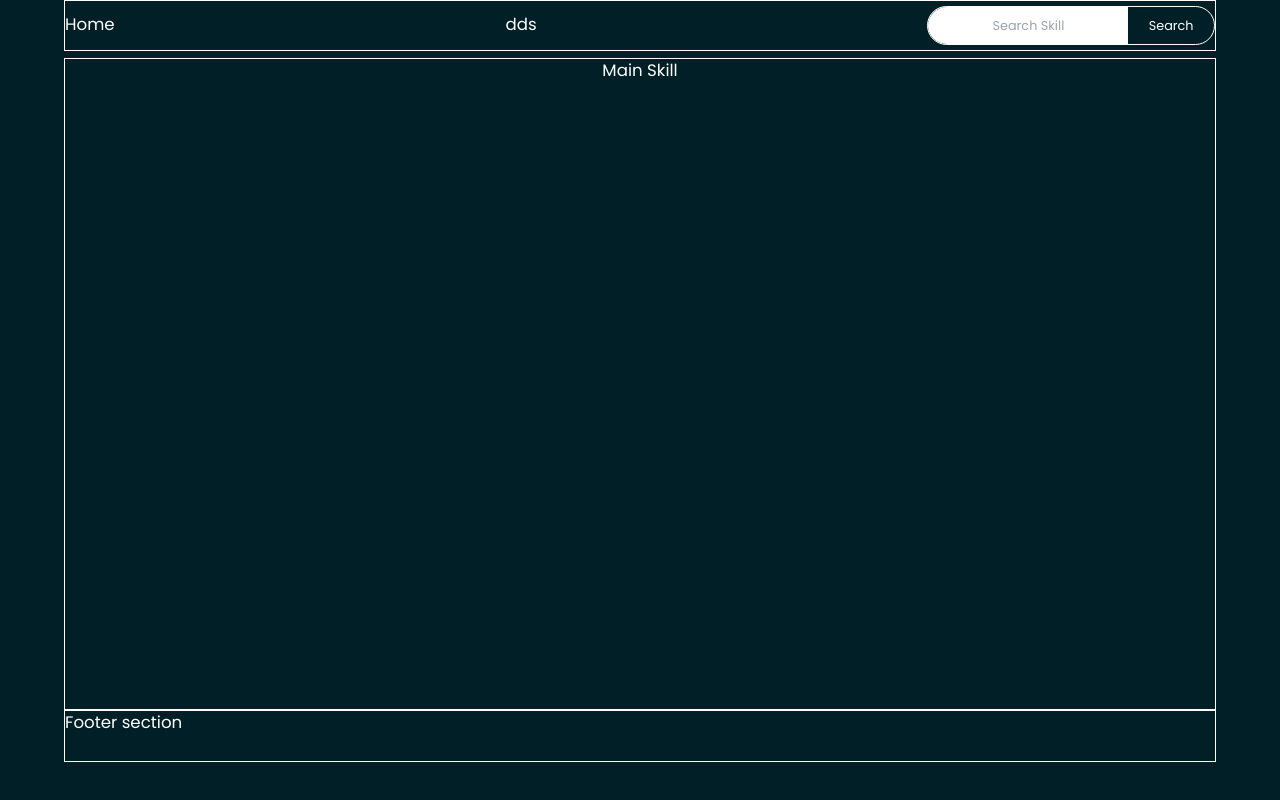
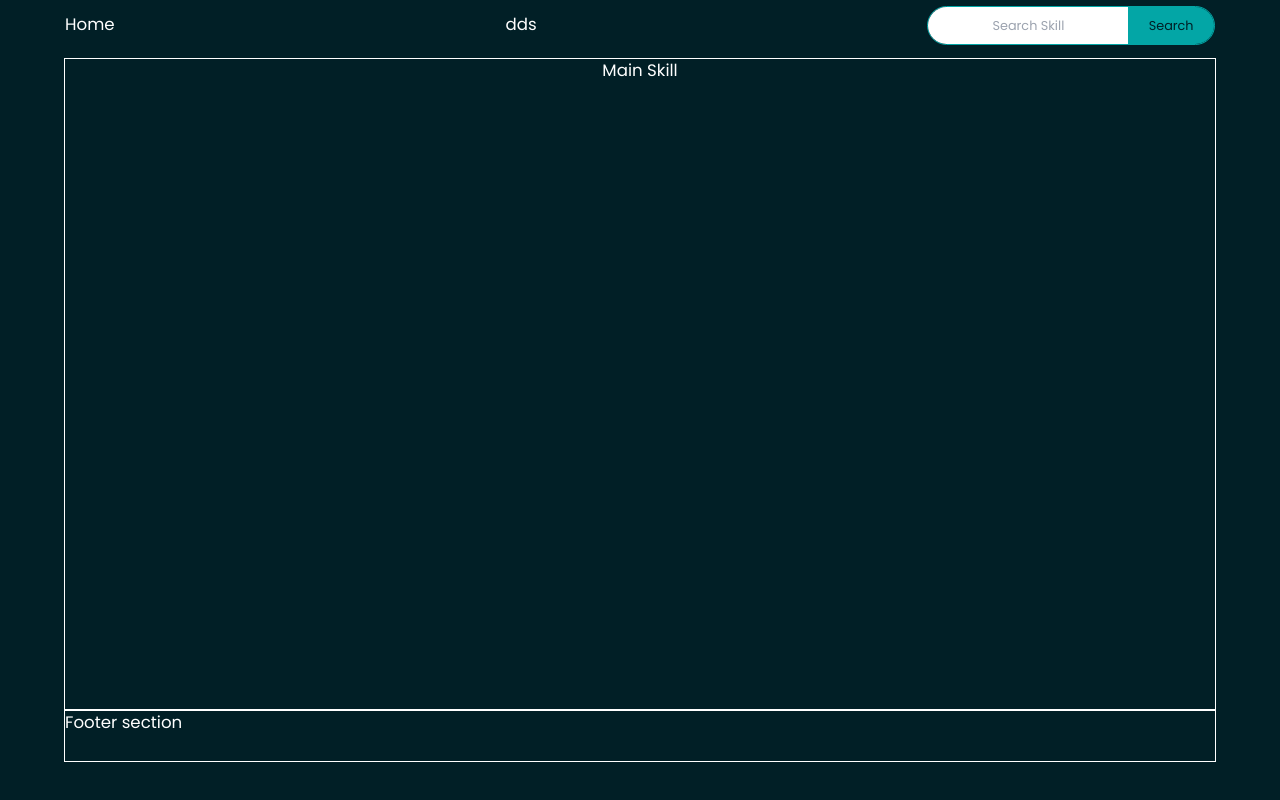
Before and after one commit to MokuaEnock/moku, a React (Create React App) app: page /skills in a window 1280 px wide. Built offline with nearby package versions, Linux system fonts and the light colour scheme.

Commit message:
style home button in skills header

```diff
--- a/src/components/skills/mainskill.css
+++ b/src/components/skills/mainskill.css
@@ -1,12 +1,24 @@
 #main-header {}
 
-#skill-header{
+#skill-header {
     height: 4vw;
+    border: thin solid transparent;
 }
+
+#skill-header>a {
+    font-size: 1.3vw;
+
+}
+
+#skill-header>a:hover {
+    color: #03A6A6;
+    text-decoration: underline;
+}
+
 
 #skill-search {
     width: 25%;
-    border: thin solid white;
+    border: thin solid #03A6A6;
     height: 80%;
     display: flex;
     flex-direction: row;
@@ -33,6 +45,10 @@
 #skill-search>button {
     width: 30%;
     height: 100%;
+    color: #011F26;
+    border-top-right-radius: inherit;
+    border-bottom-right-radius: inherit;
+    background-color: #03A6A6;
     border: thin solid transparent;
     font-size: 1vw;
     display: flex;
```
